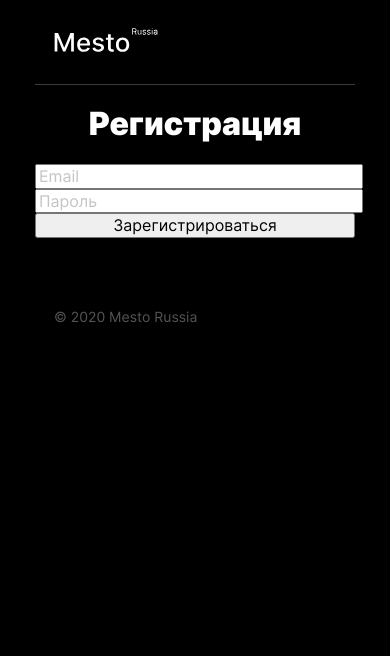
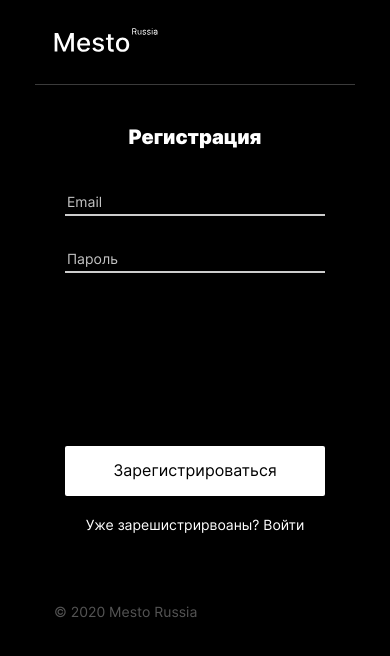
Before and after one commit to beagle-elgaeb/edu-mesto-react-auth, a React (Create React App) app: page /sign-up in a window 390 px wide. Shown: the top 656 px of the page. Built offline with nearby package versions, Linux system fonts and the light colour scheme; no server answers.

Commit message:
ПР 12. Стилизация новых компонентов: - стилизован Register.js; - решена проблема с отображением <main>.

```diff
--- a/package.json
+++ b/package.json
@@ -1,5 +1,5 @@
 {
-  "homepage": "https://beagle-elgaeb.github.io/mesto-react-auth/",
+  "homepage": "https://beagle-elgaeb.github.io/",
   "name": "mesto-react-auth",
   "version": "0.1.0",
   "private": true,
--- a/src/blocks/register/register.css
+++ b/src/blocks/register/register.css
@@ -1,9 +1,30 @@
 .register {
-  width: 100%;
+  width: 358px;
+  text-align: center;
+  color: #ffffff;
+  margin: 0 auto;
+}
+
+@media screen and (max-width: 680px) {
+  .register {
+    width: 260px;
+  }
 }
 
 .register__title {
-  text-align: center;
+  width: 100%;
+  line-height: 29px;
+  font-size: 24px;
+  font-weight: 900;
+  margin: 60px 0 50px;
+}
+
+@media screen and (max-width: 680px) {
+  .register__title {
+    line-height: 24px;
+    font-size: 20px;
+    margin: 40px 0;
+  }
 }
 
 .register__form {
@@ -12,8 +33,62 @@
 
 .register__input {
   width: 100%;
+  height: 27px;
+  background: #000000;
+  box-sizing: border-box;
+  border: none;
+  border-bottom: 2px solid #CCCCCC;
+  line-height: 17px;
+  font-size: 14px;
+  font-weight: 500;
+  margin: 0 0 30px;
 }
+
+::placeholder {
+  color: #CCCCCC;
+  font-weight: 400;
+}
+
 
 .register__button {
   width: 100%;
+  height: 50px;
+  background: #FFFFFF;
+  border: none;
+  border-radius: 2px;
+  line-height: 22px;
+  font-size: 18px;
+  color: #000000;
+  margin: 186px 0 0;
 }
+
+@media screen and (max-width: 680px) {
+  .register__button {
+    line-height: 19px;
+    font-size: 16px;
+    color: #000000;
+    margin: 143px 0 0;
+  }
+}
+
+.register__question {
+  width: 100%;
+  line-height: 17px;
+  font-size: 14px;
+  margin: 30px 0 0;
+}
+
+@media screen and (max-width: 680px) {
+  .register__question {
+    margin: 20px 0 0;
+  }
+}
+
+.register__link {
+  color: #ffffff;
+  text-decoration: none;
+}
+
+.register__link:hover {
+  opacity: .6;
+}
--- a/src/components/App.js
+++ b/src/components/App.js
@@ -1,5 +1,5 @@
 import React from "react";
-import { BrowserRouter, Route, Switch, Redirect } from "react-router-dom";
+import { Route, Switch, Redirect } from "react-router-dom";
 
 import api from "../utils/Api";
 import ProtectedRoute from "../utils/ProtectedRoute";
@@ -132,7 +132,6 @@ function App() {
 
   return (
     <CurrentUserContext.Provider value={currentUser}>
-      <BrowserRouter>
       <div className="page">
 
         <div className="page__container">
@@ -193,7 +192,6 @@ function App() {
           onClose={closeAllPopups}
         />
       </div>
-      </BrowserRouter>
     </CurrentUserContext.Provider>
   );
 }
--- a/src/components/Register.js
+++ b/src/components/Register.js
@@ -2,6 +2,7 @@ import React from "react";
 import { useFormik } from "formik";
 
 import * as auth from "../utils/Auth.js";
+import { Link } from "react-router-dom/cjs/react-router-dom.min";
 
 function Register() {
   const formik = useFormik({
@@ -16,7 +17,6 @@ function Register() {
       })
     },
   });
-
 
   return (
     <section className="register">
@@ -38,6 +38,7 @@ function Register() {
           required />
         <button className="register__button" type="submit" aria-label="Войти">Зарегистрироваться</button>
       </form>
+      <p className="register__question">Уже зарешистрирвоаны? <Link className="register__link">Войти</Link></p>
     </section>
   )
 }
--- a/src/index.js
+++ b/src/index.js
@@ -1,12 +1,18 @@
 import React from "react";
 import ReactDOM from "react-dom";
+import { BrowserRouter } from "react-router-dom";
+
+import App from "./components/App";
+
+import reportWebVitals from "./reportWebVitals";
+
 import "./index.css";
-import App from "./components/App";
-import reportWebVitals from "./reportWebVitals";
 
 ReactDOM.render(
   <React.StrictMode>
-    <App />
+    <BrowserRouter>
+      <App />
+    </BrowserRouter>
   </React.StrictMode>,
   document.getElementById("root")
 );
```
Lines whose indentation alone changed are shown as unchanged.
